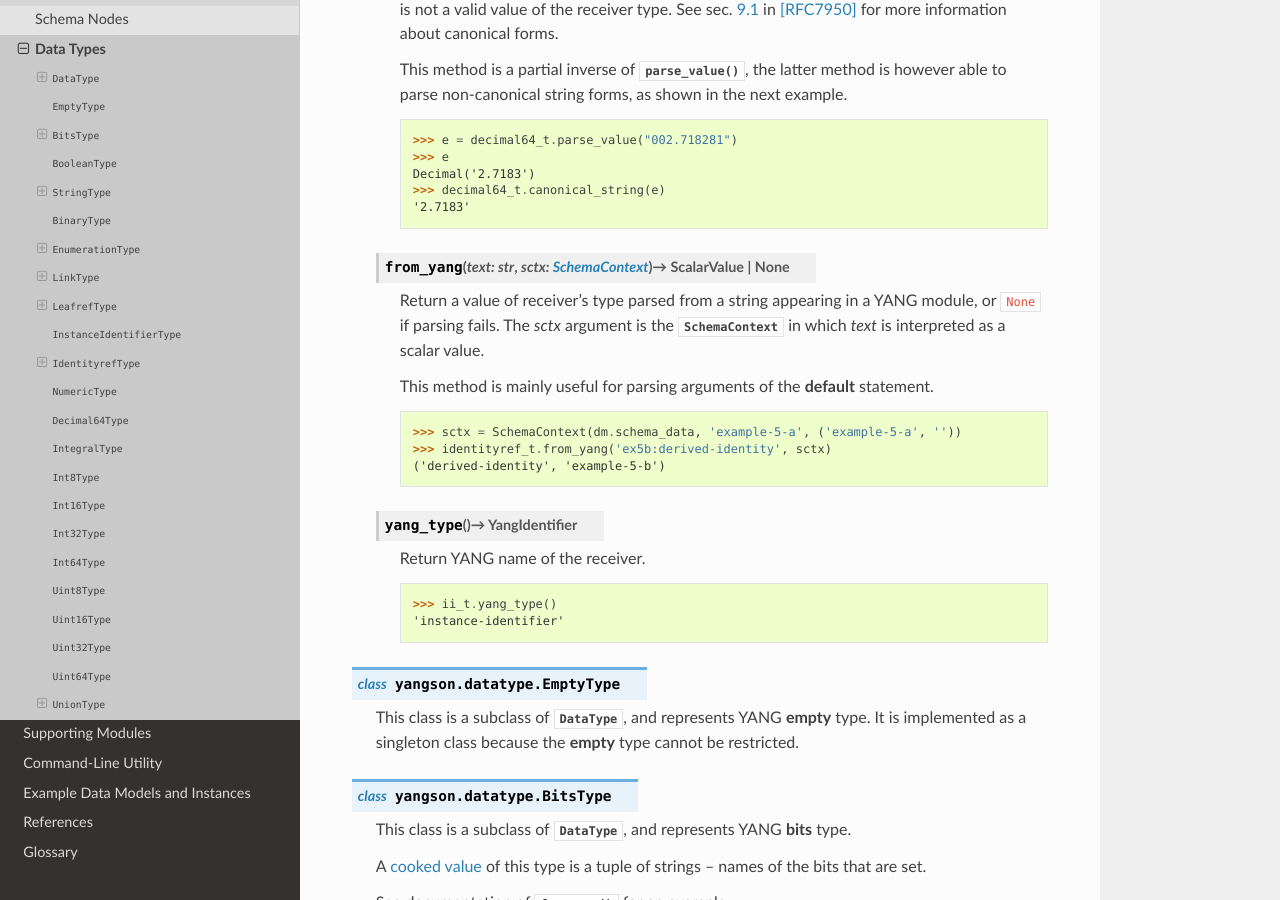
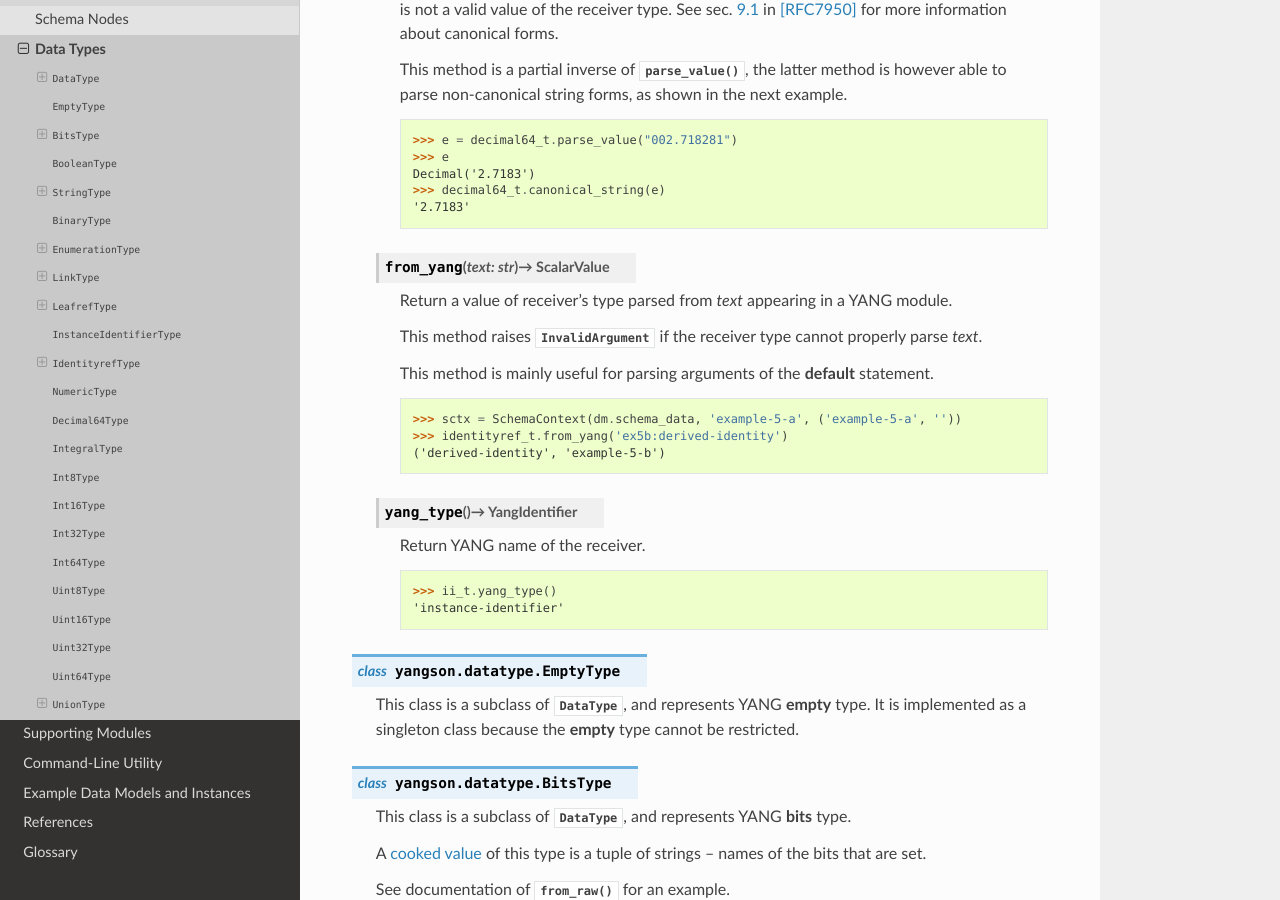
Before and after one commit to CZ-NIC/yangson, a Sphinx documentation site: the page built from docs/datatype.rst, in a window 1280 px wide and 900 px high, scrolled down 3554 px. Built offline with Sphinx 7.4.7 and the Read the Docs theme 2.0.0, drawn with Linux system fonts in a browser that asks for light colours.

Commit message:
Improve method DataType::from_yang

```diff
--- a/docs/datatype.rst
+++ b/docs/datatype.rst
@@ -216,12 +216,13 @@ all :class:`~.schemanode.TerminalNode` instances.
 	 >>> decimal64_t.canonical_string(e)
 	 '2.7183'
 
-   .. method:: from_yang(text: str, sctx: SchemaContext) -> Optional[ScalarValue]
+   .. method:: from_yang(text: str) -> ScalarValue
 
-      Return a value of receiver's type parsed from a string appearing
-      in a YANG module, or ``None`` if parsing fails. The *sctx*
-      argument is the :class:`~.schemadata.SchemaContext` in which
-      *text* is interpreted as a scalar value.
+      Return a value of receiver's type parsed from *text* appearing
+      in a YANG module.
+
+      This method raises :exc:`~.InvalidArgument` if the receiver type
+      cannot properly parse *text*.
 
       This method is mainly useful for parsing arguments of the
       **default** statement.
@@ -229,7 +230,7 @@ all :class:`~.schemanode.TerminalNode` instances.
       .. doctest::
 
 	 >>> sctx = SchemaContext(dm.schema_data, 'example-5-a', ('example-5-a', ''))
-	 >>> identityref_t.from_yang('ex5b:derived-identity', sctx)
+	 >>> identityref_t.from_yang('ex5b:derived-identity')
 	 ('derived-identity', 'example-5-b')
 
    .. method:: yang_type() -> YangIdentifier
```
Also changed, not shown: 2 other files.
